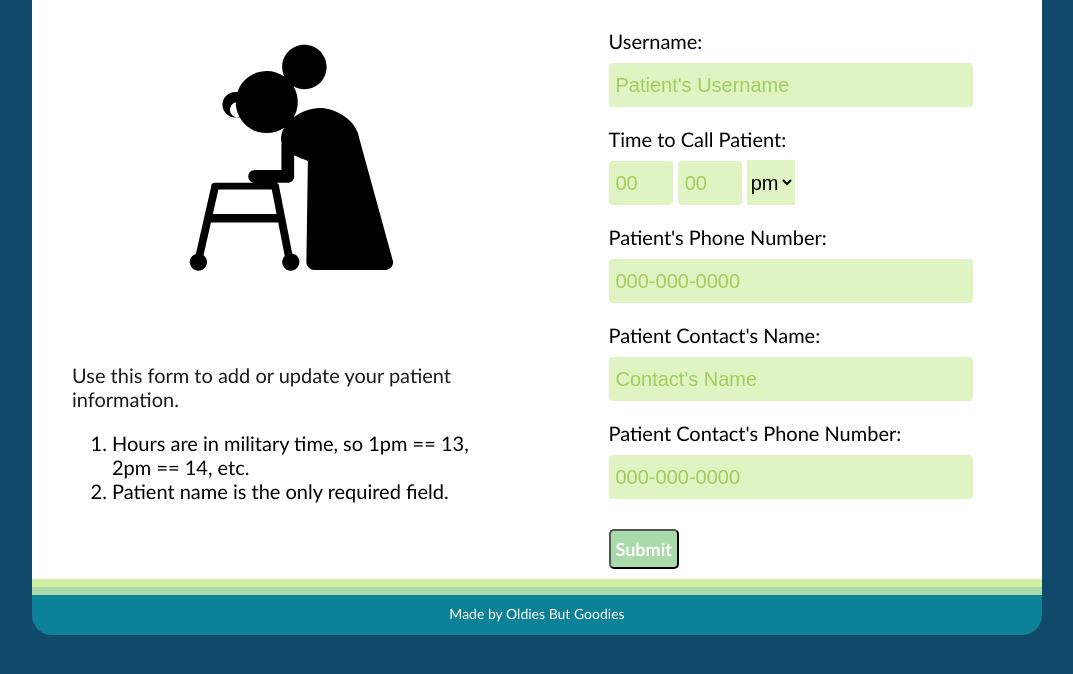
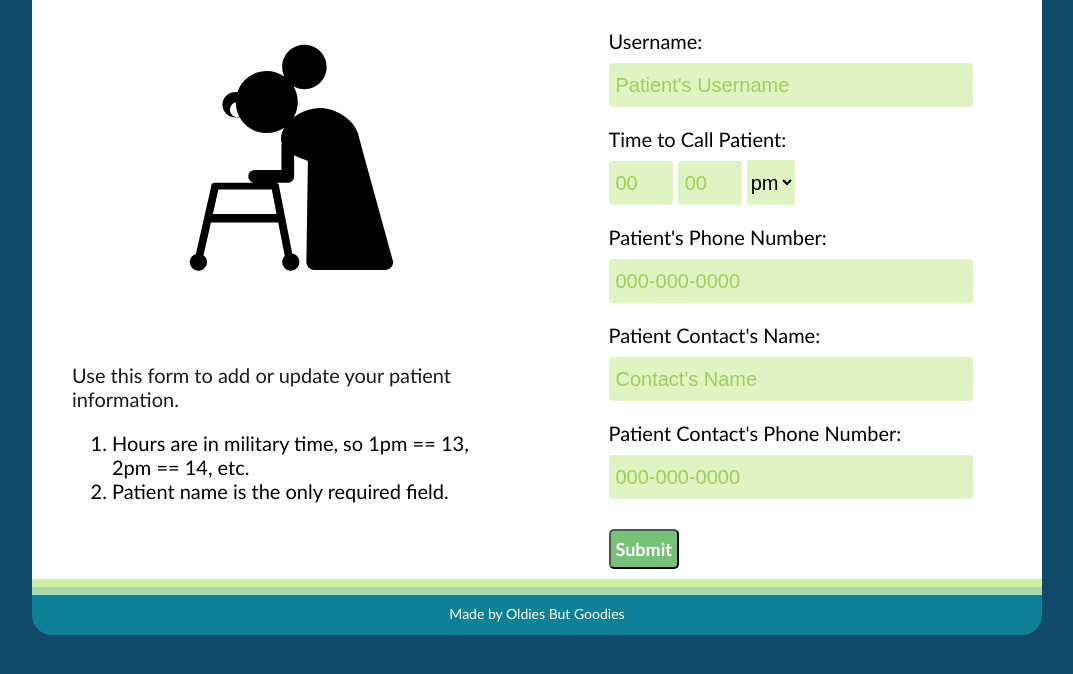
Before and after one commit to cjaiello/MoreDisruptionPleaseHackathon, a Flask app: page / in a window 1280 px wide. Shown: the part 93-767 px from the top of the page, without its empty margins (103-1176 px from the left). Run offline with Flask 2, Linux system fonts and the light colour scheme; parts of the project's set-up code (start-up, migrations or seed data) failed here and were passed over; some libraries are stand-ins or nearby versions.

```diff
--- a/static/styles.css
+++ b/static/styles.css
@@ -103,7 +103,7 @@ p {
 }
 
 .submitButton {
-  background-color: #a9daaa;
+  background-color: #77c278;
   color: #ffffff;
 	height: 40px;
   font-weight: bold;
```
